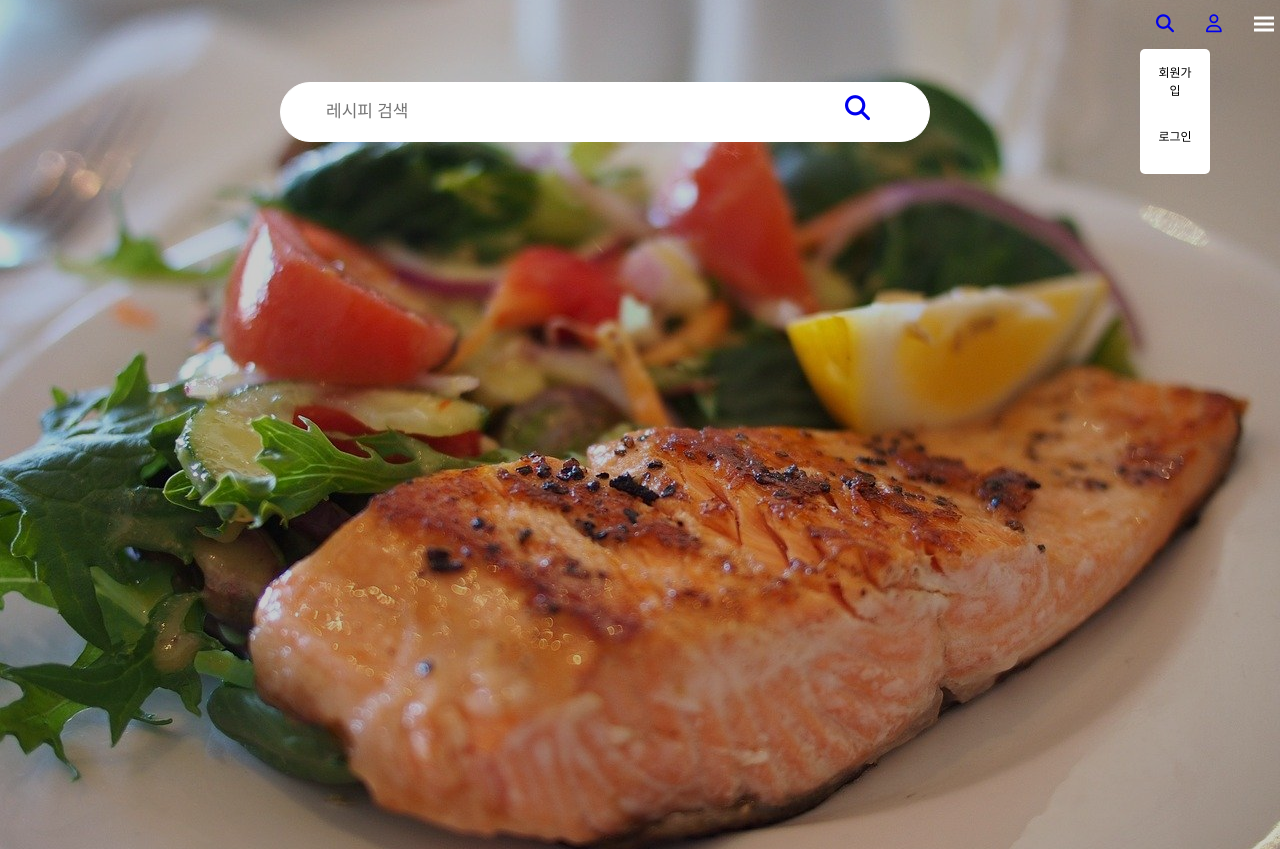
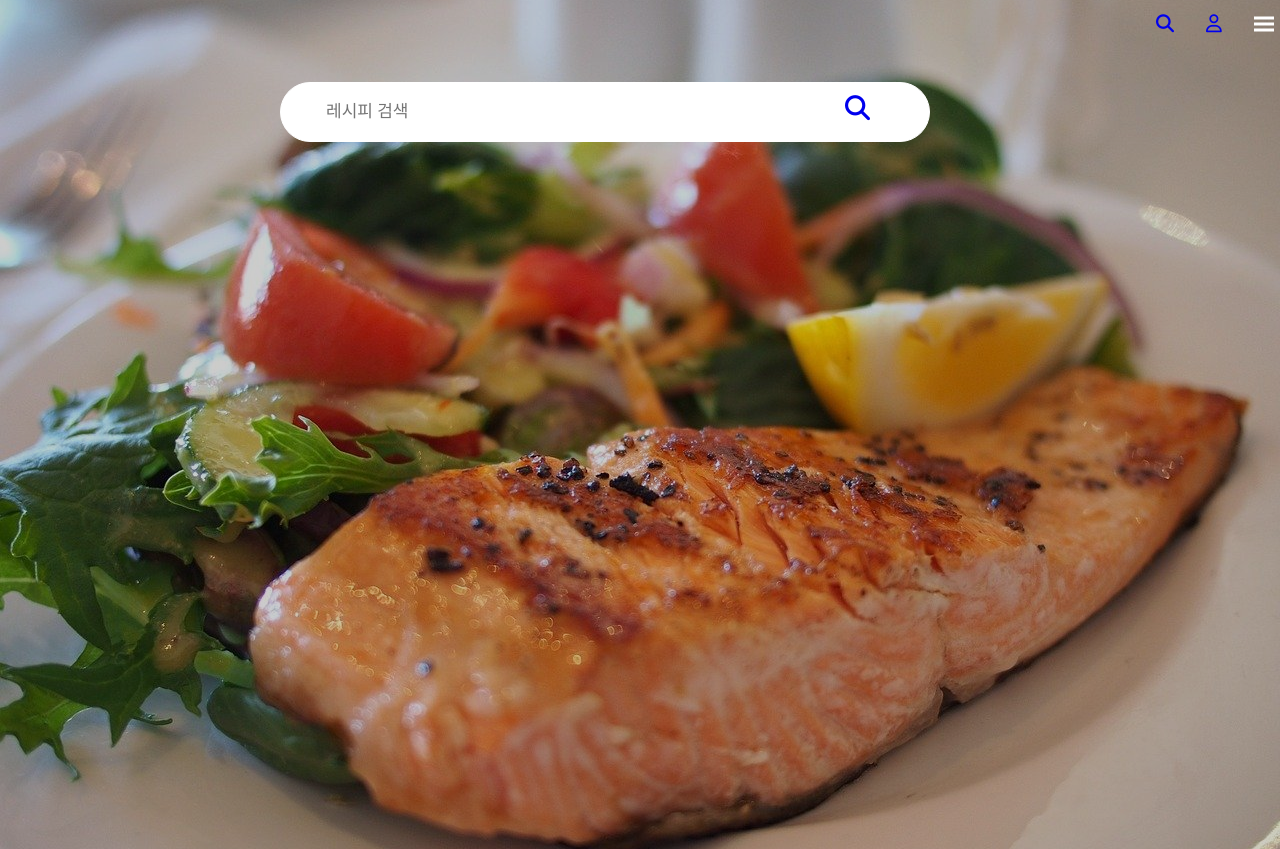
Before and after one commit to googoo2485/3project, a Node server app: page / in a window 1280 px wide. Shown: the part 123-972 px from the top of the page. Run offline with Node 20, Linux system fonts and the light colour scheme; some libraries are stand-ins or nearby versions; some web fonts are replaced.

Commit message:
no message

```diff
--- a/public/javascripts/btn.js
+++ b/public/javascripts/btn.js
@@ -3,8 +3,3 @@ $(document).ready(function(){
         $(this).toggleClass('on');
     });
 });
-
-
-$(".container .Hbox").hover(function(){
-    $(this).find("li").fadeToggle();
-});
--- a/public/stylesheets/style.css
+++ b/public/stylesheets/style.css
@@ -117,11 +117,9 @@ a:visited {
   border-radius: 15px;
 }
 
-.subMenu{
-  width: 141;
-  height: 166;
+.dropdown{
+  position: relative;
   box-sizing: border-box;
-  background: white;
   grid-column-start: 9;
   grid-column-end: 10;
   grid-row-start: 2;
@@ -129,20 +127,29 @@ a:visited {
   border-radius: 5px;
   text-align: center;
 
+  display: inline-block;
 
 }
-.subMenu li{
+.dropdown-content{
 
-  opacity: 1;
-  font-size: 12px;
-  color: black;
-  padding: 14px 18px;
+  display: none;
+  min-width: 160px;
+  box-shadow: 0px 8px 16px 0px rgba(0,0,0,0.2);
+  z-index: 1;
 
 }
-.subMenu a{
+.dropdown-content a {
   color: black;
-  text-align: center;
+  padding: 12px 16px;
+  text-decoration: none;
+  display: block;
 }
+
+.dropdown-content a:hover {background-color: #ddd;}
+
+.dropdown:hover .dropdown-content {display: block;}
+
+.dropdown:hover .dropbtn {background-color: #3e8e41;}
 
 
 
--- a/views/index.ejs
+++ b/views/index.ejs
@@ -22,18 +22,23 @@
     </div>
     <ul class="Hbox" id="user">
         <li><a href="./"><span><i class="fas fa-search"></i></span></a></li>
-        <li class="user"><a href="./" ><span><i class="far fa-user"></i></span></a></li>
+        <li class="dropdown">
+            <div class="dropdown-content">
+                <%if(data==undefined){%>
+                    <a href="/register">회원가입</a>
+                    <a href="/login" >로그인</a>
+                <%}else{%>
+                    <a href="/myPage">마이페이지</a>
+                    <a href="/logOut">로그아웃</a>
+                <%}%>
+            </div>
+            <a href="./" >
+            <i class="far fa-user"></i>
+
+        </a></li>
         <li><a href="#a"class="menu"><span>메뉴</span></a></li>
     </ul>
-    <ul class="subMenu">
-        <%if(data==undefined){%>
-            <li><a href="/register">회원가입</a></li>
-            <li><a href="/login" >로그인</a></li>
-        <%}else{%>
-            <li><a href="/myPage">마이페이지</a></li>
-            <li><a href="/logOut">로그아웃</a></li>
-        <%}%>
-    </ul>
+
 </div>
     <div class="body"></div>
     <div class="footer"></div>
```
